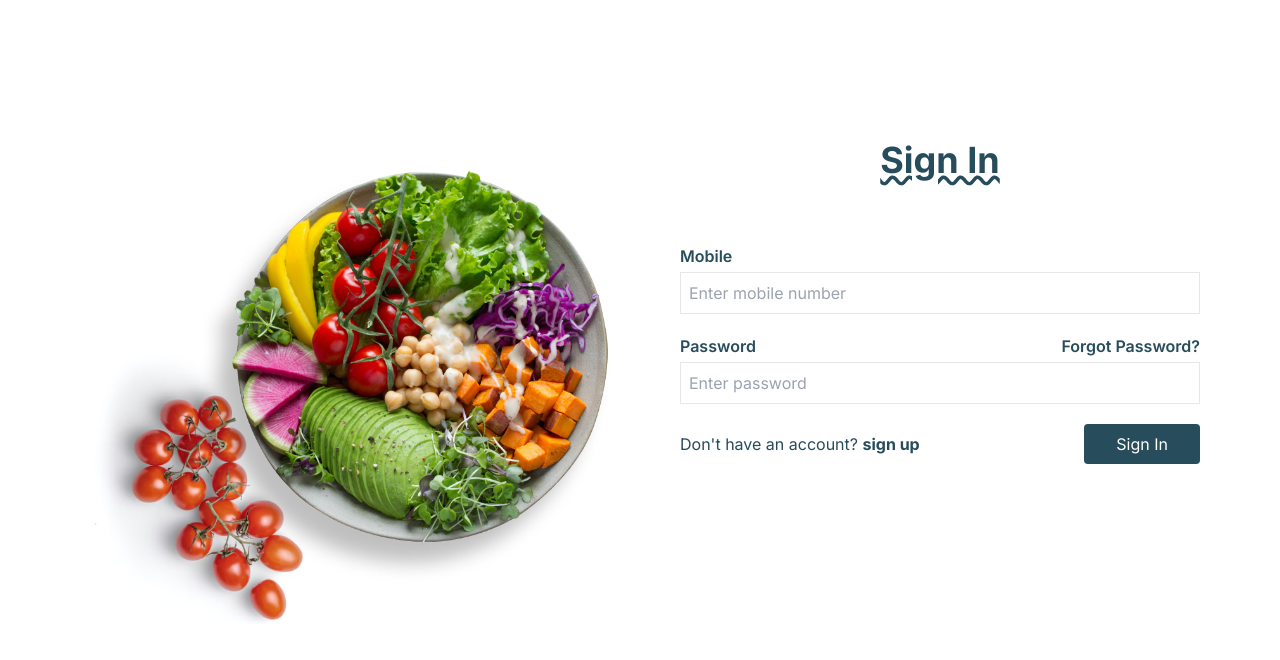
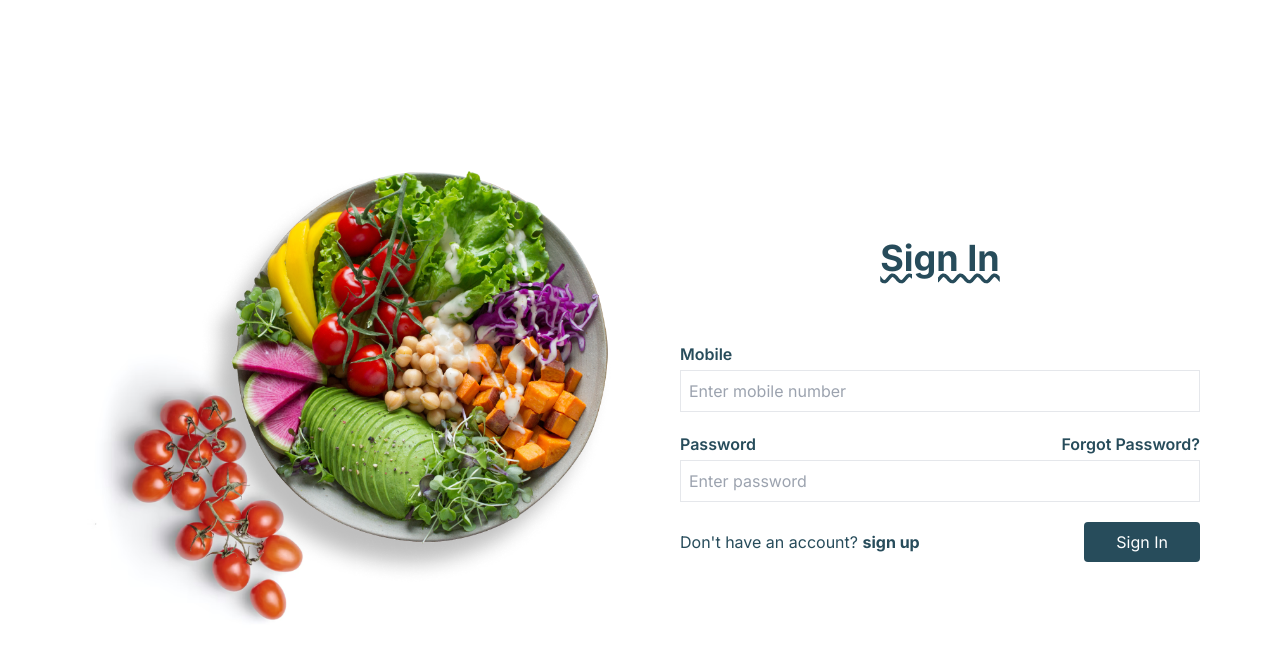
Before and after one commit to u-d-a-y-95/organick, a Next.js app: page /signin in a window 1280 px wide. Shown: the top 660 px of the page. Built offline with nearby package versions, Linux system fonts and the light colour scheme.

Commit message:
add reponsiveness in signin page

```diff
--- a/src/app/(auth)/signin/page.tsx
+++ b/src/app/(auth)/signin/page.tsx
@@ -29,12 +29,12 @@ export default function SignIn() {
     console.log(data);
   };
   return (
-    <div className="flex  text-primary ">
-      <div className="hidden lg:block relative w-[600px] h-[600px] ">
+    <div className="container mx-auto flex text-primary w-full p-5 sm:p-10 justify-center items-center" >
+      <div className="hidden lg:block relative flex-1 xl:w-[600px] aspect-square">
         <h2 className="text-2xl font-bold text-center"></h2>
         <Image src="/img/about-banner-2.png" fill={true} alt="product" />
       </div>
-      <div className="flex-1 sm:w-[600px] p-10 shadow-xl lg:shadow-none">
+      <div className="flex-1 max-w-[600px] p-5 sm:p-10 shadow-xl lg:shadow-none border lg:border-none">
         <div className="text-center text-4xl font-bold underline decoration-wavy">
           Sign In
         </div>
--- a/src/app/(auth)/signup/page.tsx
+++ b/src/app/(auth)/signup/page.tsx
@@ -22,7 +22,7 @@ export default function SignIn() {
     defaultValues: SigninFormDefaultValues,
     resolver: zodResolver(SignupFormSchema),
   });
-  const [modal, setModal] = useState(true);
+  const [modal, setModal] = useState(false);
   const submitHandler = (data: SignupForm) => {};
   return (
     <div className="flex  text-primary ">
--- a/src/utils/pages/signup.ts
+++ b/src/utils/pages/signup.ts
@@ -10,7 +10,7 @@ export const SigninFormDefaultValues = {
 
 export const SignupFormSchema = z
   .object({
-    name: z.string().min(1),
+    name: z.string().optional(),
     email: z.string().email().optional().or(z.literal("")),
     mobile: z.string().min(11, "enter a valid mobile number"),
     password: z.string().min(6, "enter at least 6 charecters"),
```
